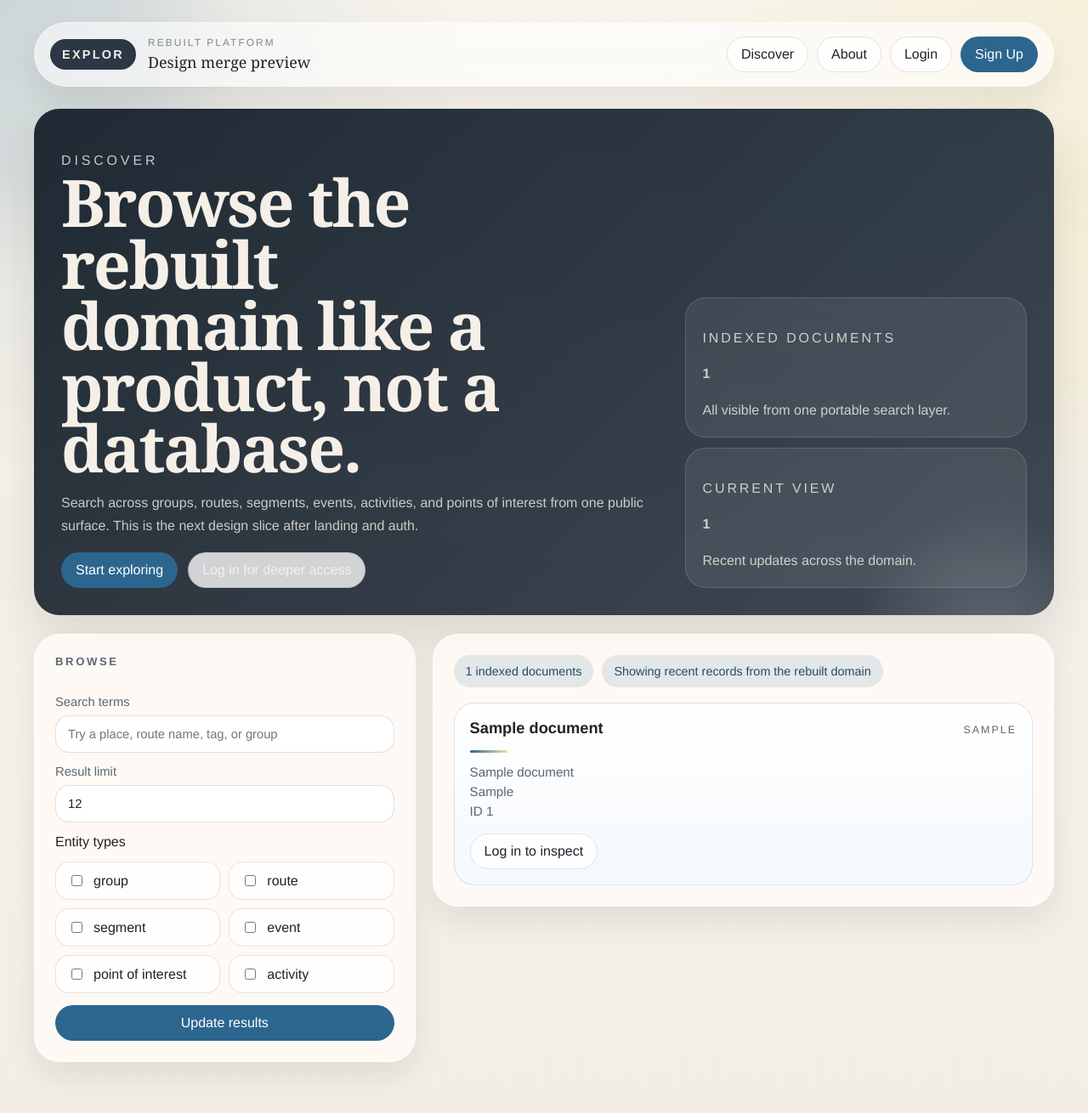
After one commit to bheliker/explor_codex, a Flask app: page /discover in a window 1280 px wide. The commit adds this page. Shown: the whole page at 85% size. Run offline with Flask 3, Linux system fonts and the light colour scheme; tables that the repository leaves empty hold one stand-in row (values such as "Sample post"); some libraries are stand-ins or nearby versions.

Commit message:
Add public discover flow
Create a backend-light public discover page on top of the search document index, update shared navigation and landing CTAs to point into that browse flow, and enrich entity detail pages with stronger highlight treatment. Add test coverage and record the work in the worklog.

```diff
--- a/app/routes.py
+++ b/app/routes.py
@@ -121,6 +121,30 @@ def landing() -> str:
     )
 
 
+@bp.get("/discover")
+def discover() -> str:
+    query = request.args.get("q", default="", type=str).strip()
+    parsed_types = parse_search_types(request.args.getlist("type"))
+    requested_limit = request.args.get("limit", default=12, type=int)
+    limit = min(max(requested_limit, 1), 24)
+
+    if query:
+        documents = search_documents(query=query, types=parsed_types or None, limit=limit)
+    else:
+        statement = select(SearchDocument).order_by(SearchDocument.updated_at.desc()).limit(limit)
+        documents = list(db.session.scalars(statement))
+
+    return render_template(
+        "public/discover.html",
+        entity_types=SEARCHABLE_ENTITY_TYPES,
+        limit=limit,
+        query=query,
+        results=[_public_search_result_item(document) for document in documents],
+        selected_types=parsed_types,
+        total_documents=_count_records(SearchDocument),
+    )
+
+
 @bp.get("/health")
 def health() -> tuple[dict[str, str], int]:
     return {"status": "ok"}, 200
@@ -2858,6 +2882,17 @@ def _admin_search_result_item(document: SearchDocument) -> dict[str, object]:
     }
 
 
+def _public_search_result_item(document: SearchDocument) -> dict[str, object]:
+    detail_url = None
+    if current_user.is_authenticated and getattr(current_user, "site_admin", False):
+        detail_url = _admin_detail_url(document.entity_type, document.entity_id)
+
+    return {
+        **_search_document_payload(document),
+        "detail_url": detail_url,
+    }
+
+
 def _dashboard_group_item(group: Group) -> dict[str, object]:
     return {
         "detail_url": url_for("core.admin_group_detail_route", group_id=group.id),
--- a/templates/base.html
+++ b/templates/base.html
@@ -21,7 +21,8 @@
         </div>
       </div>
       <nav class="topbar-nav">
-        <a class="nav-link" href="{{ url_for('core.landing') }}">Explore</a>
+        <a class="nav-link" href="{{ url_for('core.discover') }}">Discover</a>
+        <a class="nav-link" href="{{ url_for('core.landing') }}">About</a>
         {% if current_user.is_authenticated and current_user.site_admin %}
           <a class="nav-link" href="{{ url_for('core.admin_dashboard_route') }}">Dashboard</a>
           <a class="nav-link" href="{{ url_for('core.admin_search_route') }}">Search</a>
--- /dev/null
+++ b/templates/public/discover.html
@@ -0,0 +1,130 @@
+{% extends "base.html" %}
+
+{% block title %}Discover | explor_codex{% endblock %}
+
+{% block body %}
+  <section class="hero">
+    <div class="hero-grid">
+      <div>
+        <p class="eyebrow">Discover</p>
+        <h1>Browse the rebuilt domain like a product, not a database.</h1>
+        <p>
+          Search across groups, routes, segments, events, activities, and points of interest from
+          one public surface. This is the next design slice after landing and auth.
+        </p>
+        <div class="hero-actions">
+          <a class="button button-primary" href="#discover-form">Start exploring</a>
+          {% if current_user.is_authenticated and current_user.site_admin %}
+            <a class="nav-link" href="{{ url_for('core.admin_search_route') }}">Open admin search</a>
+          {% else %}
+            <a class="nav-link" href="{{ url_for('auth.login') }}">Log in for deeper access</a>
+          {% endif %}
+        </div>
+      </div>
+      <div class="hero-stats">
+        <article class="hero-card">
+          <p class="hero-card-label">Indexed Documents</p>
+          <p class="hero-card-value">{{ total_documents }}</p>
+          <p class="hero-card-note">All visible from one portable search layer.</p>
+        </article>
+        <article class="hero-card">
+          <p class="hero-card-label">Current View</p>
+          <p class="hero-card-value">{{ results|length }}</p>
+          <p class="hero-card-note">{% if query %}Results matching your current search.{% else %}Recent updates across the domain.{% endif %}</p>
+        </article>
+      </div>
+    </div>
+  </section>
+
+  <section class="grid">
+    <form id="discover-form" class="panel stack" method="get" action="{{ url_for('core.discover') }}">
+      <h2>Browse</h2>
+      <label class="field-label">
+        Search terms
+        <input
+          type="search"
+          name="q"
+          value="{{ query }}"
+          placeholder="Try a place, route name, tag, or group"
+        >
+      </label>
+      <label class="field-label">
+        Result limit
+        <input type="number" name="limit" min="1" max="24" value="{{ limit }}">
+      </label>
+      <div class="stack">
+        <span>Entity types</span>
+        <div class="checkboxes">
+          {% for entity_type in entity_types %}
+            <label class="choice-chip">
+              <input
+                type="checkbox"
+                name="type"
+                value="{{ entity_type }}"
+                {% if entity_type in selected_types %}checked{% endif %}
+              >
+              {{ entity_type.replace("_", " ") }}
+            </label>
+          {% endfor %}
+        </div>
+      </div>
+      <button class="button button-primary" type="submit">Update results</button>
+    </form>
+
+    <section class="panel">
+      <div class="summary">
+        <span class="pill">{{ total_documents }} indexed documents</span>
+        {% if query %}
+          <span class="pill">{{ results|length }} results for "{{ query }}"</span>
+        {% else %}
+          <span class="pill">Showing recent records from the rebuilt domain</span>
+        {% endif %}
+      </div>
+
+      {% if results %}
+        <div class="collection-grid">
+          {% for result in results %}
+            <article class="collection-card {% if loop.index == 1 and not query %}collection-card-hero{% endif %}">
+              <div class="result-head">
+                <h3 class="result-title">
+                  {% if result.detail_url %}
+                    <a class="result-title-link" href="{{ result.detail_url }}">{{ result.title or '(untitled)' }}</a>
+                  {% else %}
+                    {{ result.title or '(untitled)' }}
+                  {% endif %}
+                </h3>
+                <span class="result-type">{{ result.entity_type.replace("_", " ") }}</span>
+              </div>
+              <div class="result-divider"></div>
+              <div class="result-meta">
+                {% if result.subtitle %}
+                  <div>{{ result.subtitle }}</div>
+                {% endif %}
+                {% if result.location %}
+                  <div>{{ result.location }}</div>
+                {% endif %}
+                <div>ID {{ result.entity_id }}</div>
+              </div>
+              {% if result.tags %}
+                <div class="tag-list">
+                  {% for tag in result.tags %}
+                    <span class="tag">{{ tag }}</span>
+                  {% endfor %}
+                </div>
+              {% endif %}
+              <div class="hero-actions">
+                {% if result.detail_url %}
+                  <a class="nav-link" href="{{ result.detail_url }}">Open record</a>
+                {% else %}
+                  <a class="nav-link" href="{{ url_for('auth.login') }}">Log in to inspect</a>
+                {% endif %}
+              </div>
+            </article>
+          {% endfor %}
+        </div>
+      {% else %}
+        <div class="empty">No results matched this search yet.</div>
+      {% endif %}
+    </section>
+  </section>
+{% endblock %}
--- a/templates/public/landing.html
+++ b/templates/public/landing.html
@@ -23,7 +23,7 @@
             <a class="button button-primary" href="{{ url_for('auth.signup') }}">Create account</a>
             <a class="nav-link" href="{{ url_for('auth.login') }}">Log in</a>
           {% endif %}
-          <a class="nav-link" href="{{ url_for('core.admin_search_route') if current_user.is_authenticated and current_user.site_admin else url_for('core.health') }}">Inspect the app</a>
+          <a class="nav-link" href="{{ url_for('core.discover') }}">Browse the domain</a>
         </div>
       </div>
       <div class="hero-stats">
@@ -73,6 +73,10 @@
           <span><span class="action-link-label">Explore</span><span class="action-link-value">Search the rebuilt domain</span></span>
           <span>&rarr;</span>
         </a>
+        <a class="action-link" href="{{ url_for('core.discover') }}">
+          <span><span class="action-link-label">Browse</span><span class="action-link-value">Open public discover</span></span>
+          <span>&rarr;</span>
+        </a>
         <a class="action-link" href="{{ url_for('auth.account') if current_user.is_authenticated else url_for('auth.signup') }}">
           <span><span class="action-link-label">Account</span><span class="action-link-value">{% if current_user.is_authenticated %}Manage your profile{% else %}Join the platform{% endif %}</span></span>
           <span>&rarr;</span>
```
Also changed, not shown: WORKLOG.md (+42 -0 lines), templates/admin/detail.html (+14 -2 lines), tests/test_app.py (+32 -0 lines).
